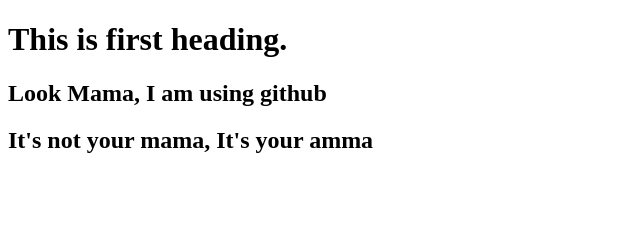
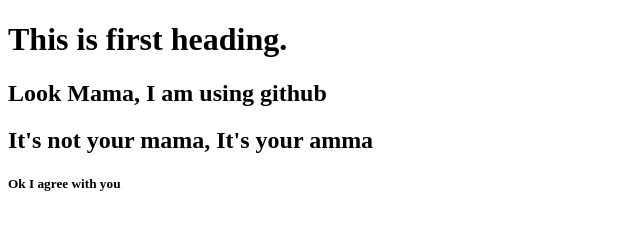
Before and after one commit to asmhasansarker/my-first-website, a plain HTML site: page index.html in a window 1280 px wide. Shown: the whole page, without its empty margins (0-640 px from the left). Drawn offline with Linux system fonts and the light colour scheme.

Commit message:
Ok aggrement

```diff
--- a/index.html
+++ b/index.html
@@ -9,5 +9,6 @@
     <h1>This is first heading.</h1>
     <h2>Look Mama, I am using github</h2>
     <h2>It's not your mama, It's your amma</h2>
+    <h5>Ok I agree with you</h5>
 </body>
 </html>
```
